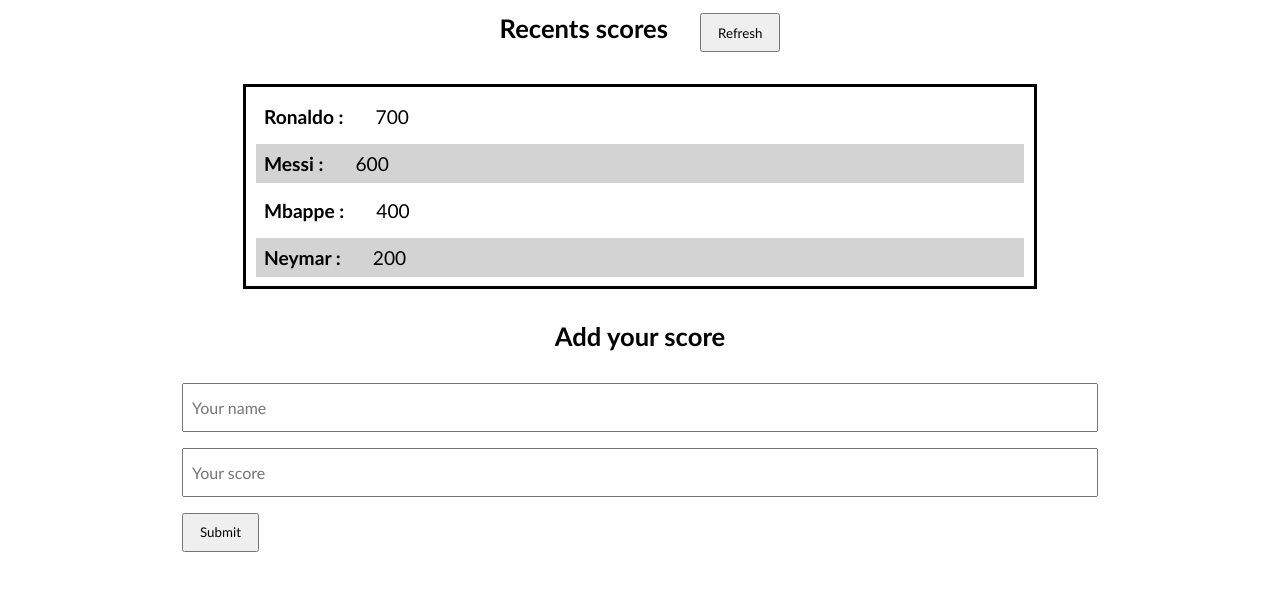
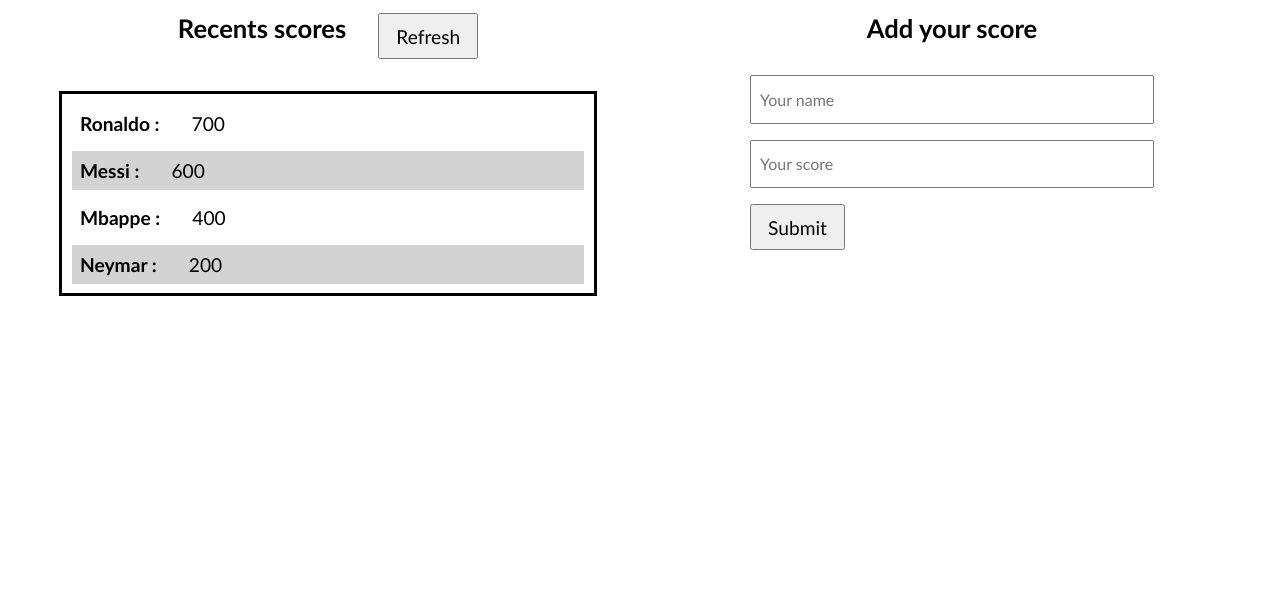
Before and after one commit to Kaghenimbale/Loaderboard-app, a website built with webpack: page src/index.html in a window 1280 px wide. Shown: the part 90-680 px from the top of the page. Built offline with nearby package versions, Linux system fonts and the light colour scheme.

Commit message:
Add media query

```diff
--- a/src/index.css
+++ b/src/index.css
@@ -81,3 +81,21 @@
 .itemScore p {
   font-size: 1.2rem;
 }
+
+@media screen and (min-width: 768px) {
+  .scores {
+    grid-template-columns: repeat(2, 1fr);
+  }
+
+  #items {
+    width: 40vw;
+  }
+
+  input {
+    width: 30vw;
+  }
+
+  button {
+    font-size: 1.2rem;
+  }
+}
```
